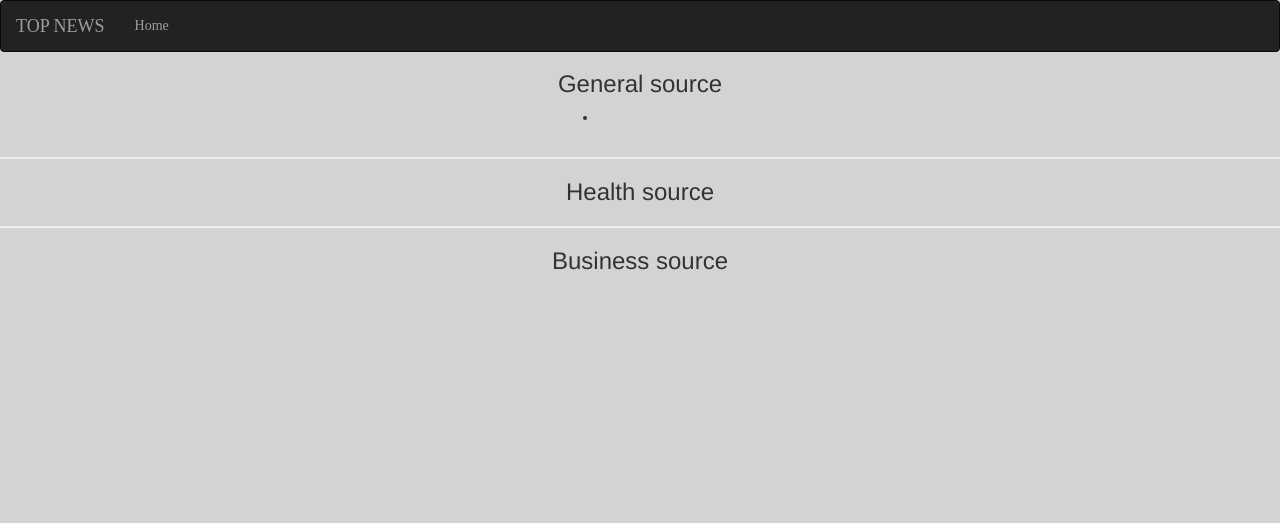
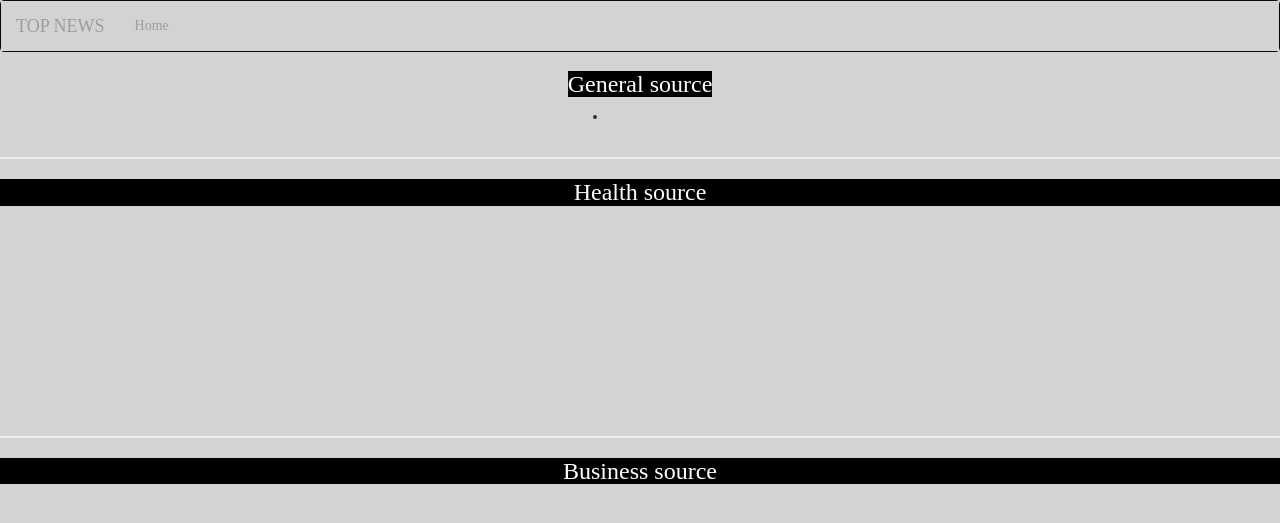
Before and after one commit to EspeIgira/-News-Highlight, a Flask app: template app/templates/index.html in a window 1280 px wide. Shown: the top 523 px of the page. Run offline with Flask 2, Linux system fonts and the light colour scheme; the template is opened without the code that fills it, so the values that code supplies are empty; parts of the project's set-up code (start-up, migrations or seed data) failed here and were passed over; some libraries are stand-ins or nearby versions.

Commit message:
New-Highlight

```diff
--- a/app/static/index.css
+++ b/app/static/index.css
@@ -35,7 +35,14 @@ h3{
     display:block;
     text-align: center;
 }
-
+div h3{
+    background-color:black;
+    color:white;
+}
+.linkarticle {
+    background-color:black;
+    color:white;
+}
 .general{
 
     display:inline-block;
@@ -44,6 +51,7 @@ h3{
     padding-top:100px;
     padding-bottom:100px; */
     text-align: center;
+    font-family: 'Julius Sans One';
 }
 .health{
     display:block;
@@ -52,6 +60,7 @@ h3{
     padding-top:100px;
     padding-bottom:100px; */
     text-align: center;
+    font-family: 'Julius Sans One';
 }
 .business{
     display:block;
@@ -60,17 +69,23 @@ h3{
     padding-top:100px;
     padding-bottom:100px; */
     text-align: center;
+    font-family: 'Julius Sans One';
 }
 .navbar-header{
     font-family: 'Julius Sans One';
+    color:white;
 }
 .collapse{
     font-family: 'Julius Sans One';
+
 }
 
 hr{
     border-width: 2px;
 }
-.row{
+/* .row{
+    background-color:lightgray;
+} */
+.container-fluid{
     background-color:lightgray;
 }
--- a/app/templates/articles.html
+++ b/app/templates/articles.html
@@ -1,6 +1,6 @@
-
-{% extends 'base.html' %}
+ {% extends 'base.html' %}
 {% block content %}
+<link rel="stylesheet" href="{{url_for('static',filename='index.css')}}">
 <div class="container-fluid">
 
   <div class="row">
--- a/app/templates/macros.html
+++ b/app/templates/macros.html
@@ -4,7 +4,7 @@
         {% for source in source_list %}
         <div class="col-xs-12 col-sm-4 col-md-2 col-lg-2 -card">
             <!-- <img src="{{source.id}}" alt="{{source.id}} id" class="img-responsive"> -->
-            <a href="/article/{{source.id }} ">{{source.id|truncate(10)}}</a>
+            <a class=" linkarticle " href="/article/{{source.id }} ">{{source.id|truncate(10)}}</a>
 
         <border class="border2">
             <!-- <div class="panel panel-info"> -->
```
Also changed, not shown: app/templates/index.html (+7 -1 lines), app/templates/navbar.html (line endings or trailing spaces).
